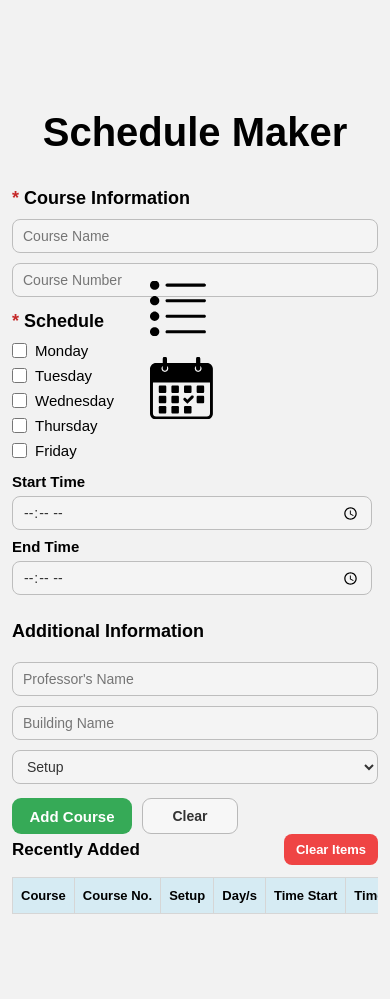
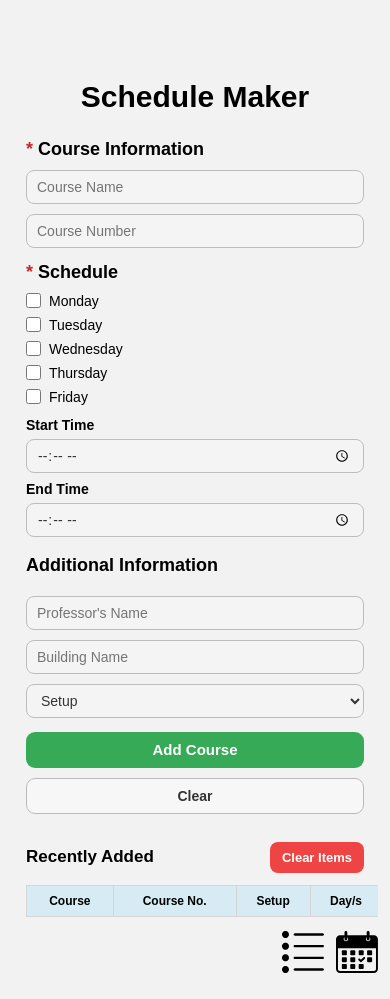
Before and after one commit to Nuggets0509/schedule_maker, a Flask app: page / in a window 390 px wide. Before the commit the page ends 914 px from the top, so only its background shows below. Run offline with Flask 3, Linux system fonts and the light colour scheme; lists and menus that the app fills with data are empty.

Commit message:
updated for other resolutions

```diff
--- a/static/home.css
+++ b/static/home.css
@@ -12,7 +12,7 @@ body {
 }
 
 .page h1 {
-  font-size: 40px;
+  font-size: clamp(30px, 4vw, 40px);
   margin-top: 10px;
   text-align: center;
 }
@@ -39,12 +39,14 @@ body {
 .action-button .icon {
   display: block;
   background: transparent;
+  width: clamp(42px, 5vw, 56px);
+  height: auto;
 }
 
 .page {
   width: min(1440px, 100%);
   margin: 0 auto;
-  padding: 100px 12px 20px;
+  padding: 84px 16px 24px;
   min-height: 100vh;
   position: relative;
   background: #f2f2f2;
@@ -250,6 +252,7 @@ select:focus {
   width: 100%;
   border-collapse: collapse;
   background: #fff;
+  table-layout: auto;
 }
 
 .recent-table th,
@@ -264,16 +267,102 @@ select:focus {
   background: #d6ebf3;
 }
 
+@media (max-width: 1366px) {
+  .action-button {
+    left: 24px;
+    top: 18%;
+    transform: translateY(0);
+  }
+
+  .page {
+    width: min(1120px, 100%);
+    padding-left: 88px;
+  }
+}
+
+@media (max-width: 1024px) {
+  .page {
+    padding: 76px 16px 20px;
+  }
+
+  .details-grid {
+    grid-template-columns: 1fr;
+    gap: 18px;
+  }
+
+  .schedule-layout {
+    grid-template-columns: minmax(0, 1fr);
+    gap: 10px;
+  }
+
+  .time-selects input[type="time"] {
+    width: 100%;
+  }
+
+  .action-button {
+    position: static;
+    transform: none;
+    flex-direction: row;
+    justify-content: flex-end;
+    gap: 12px;
+    margin-bottom: 10px;
+  }
+}
+
 @media (max-width: 768px) {
+  .page {
+    padding: 62px 12px 16px;
+  }
+
   .course-grid,
-  .details-grid,
   .schedule-layout {
     grid-template-columns: 1fr;
   }
 
+  .actions {
+    flex-wrap: wrap;
+  }
+
+  #submit,
+  #clear-form {
+    flex: 1 1 170px;
+  }
+
+  .recent-header {
+    flex-wrap: wrap;
+    gap: 8px;
+  }
+
   .recent-table {
-    display: block;
+    display: table;
+    min-width: 760px;
+  }
+
+  .recent-box {
     overflow-x: auto;
-    white-space: nowrap;
+    -webkit-overflow-scrolling: touch;
   }
 }
+
+@media (max-width: 480px) {
+  .card,
+  .recent-box {
+    padding: 14px;
+    border-radius: 10px;
+  }
+
+  .page h1 {
+    margin-top: 4px;
+  }
+
+  .days-list label,
+  .time-selects label {
+    font-size: 14px;
+  }
+
+  .recent-table th,
+  .recent-table td {
+    font-size: 12px;
+    padding: 8px 6px;
+  }
+}
```
